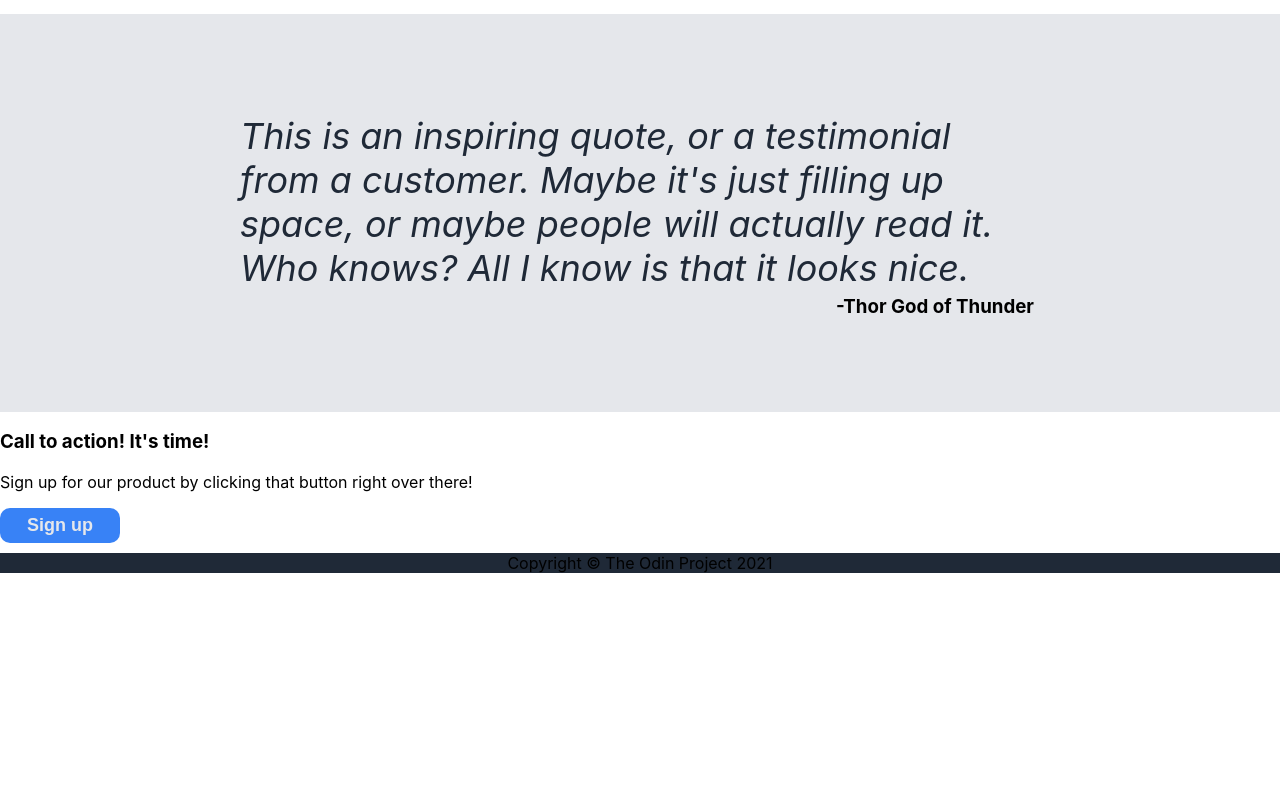
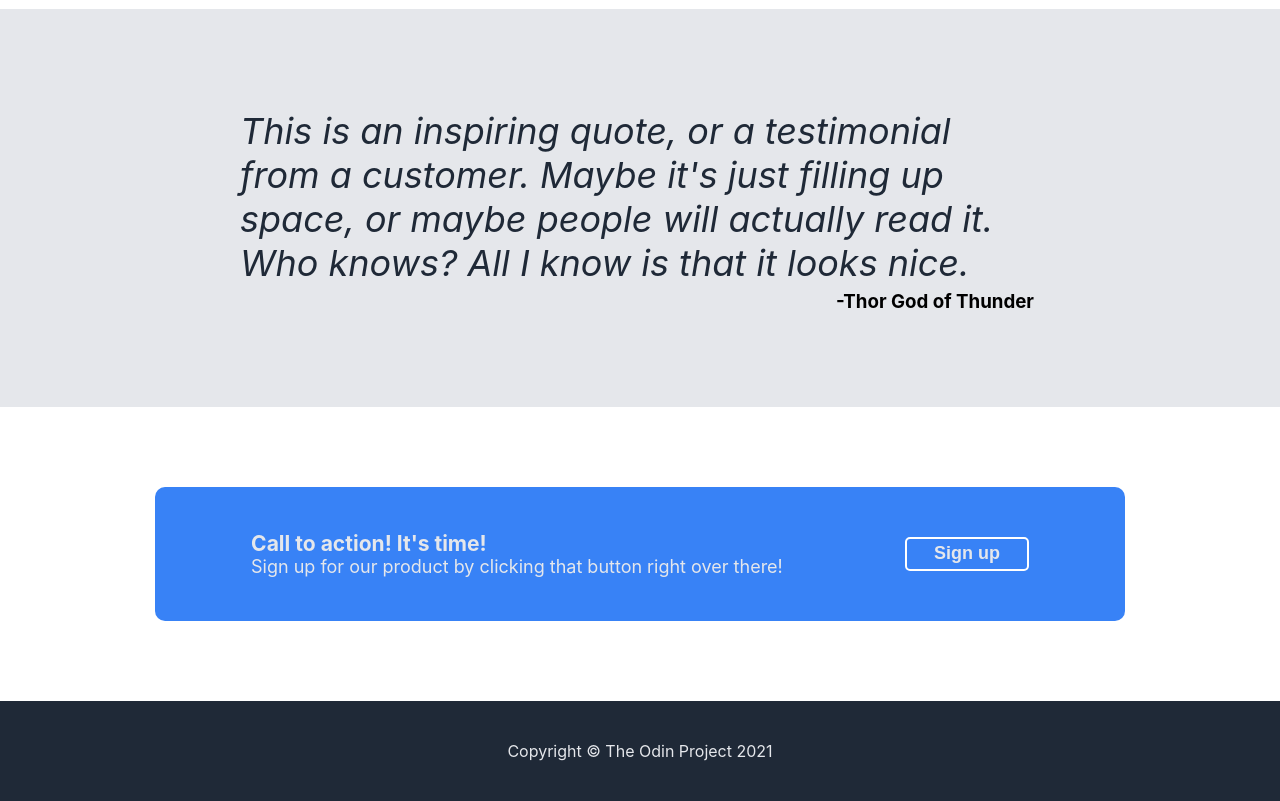
Before and after one commit to ManTiZz/landing-page, a plain HTML site: page index.html in a window 1280 px wide. Shown: the part 896-1697 px from the top of the page. Before the commit the page ends 1469 px from the top, so only its background shows below. Drawn offline with Linux system fonts and the light colour scheme.

Commit message:
Complete work on stylesheet for now

```diff
--- a/style.css
+++ b/style.css
@@ -18,7 +18,7 @@ body {
 
 .sidebar-top {
     display: flex;
-    padding: 15px;
+    padding: 15px 0;
     width: 980px;
     align-items: center;
 }
@@ -26,7 +26,8 @@ body {
 .sec1 {
     display: flex;
     align-items: center;
-    margin: 45px;
+    margin: auto;
+    padding: 45px;
 }
 
 .sec1-container {
@@ -37,13 +38,13 @@ body {
 }
 
 .sec1-container p {
-    width: 450px;
+    width: 475px;
     margin-top: -25px;
 }
 
 .placeholder {
     background-color: grey;
-    width: 450px;
+    width: 500px;
     height: 200px;
     display: flex;
     justify-content: center;
@@ -61,8 +62,8 @@ h1 {
 ul {
     display: flex;
     list-style: none;
-    margin: 0 15px 0 auto;
-    gap: 15px;
+    margin: 0 -15px 0 auto;
+    gap: 20px;
     justify-content: flex-end;
 }
 
@@ -82,17 +83,12 @@ img {
     justify-content: flex-start;
 }
 
-.btn {
-    display: flex;
-    margin-bottom: 10px;
-}
-
 button {
     background-color: #3882f6;
     font-weight: bold;
     width: 120px;
-    height: 35px;
-    border-radius: 10px;
+    height: 30px;
+    border-radius: 5px;
     border: none;
 }
 
@@ -103,6 +99,7 @@ h2 {
     font-size: 36px;
     font-weight: bolder;
     text-align: center;
+    margin: 35px auto;
 }
 
 .one,
@@ -159,3 +156,39 @@ h2 {
     margin-top: 5px;
     margin-left: 590px;
 }
+
+/* S E C T i O N 4 */
+
+.sec4 {
+    background-color: #3882f6;
+    display: flex;
+    align-items: center;
+    max-width: 900px;
+    padding: 35px;
+    margin: 80px auto;
+    border-radius: 10px;
+}
+
+.callToAction {
+    font-size: 18px;
+    color: #e5e7eb;
+    margin: auto;
+    line-height: 10%;
+}
+
+.sec4
+.btn {
+    justify-content: center;
+    align-content: center;
+    border: 2px solid white;
+    border-radius: 5px;
+    margin: auto;
+}
+
+.footer {
+    color: #e5e7eb;
+    height: 100px;
+    display: flex;
+    align-items: center;
+    justify-content: center;
+}
```
